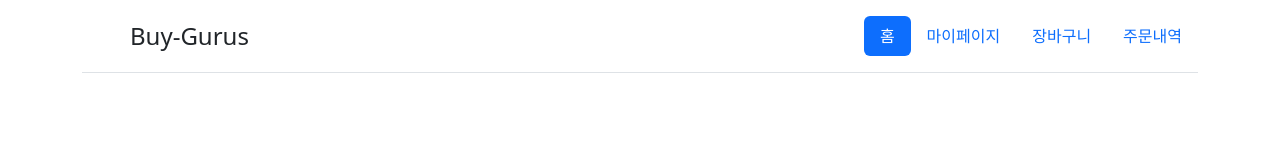
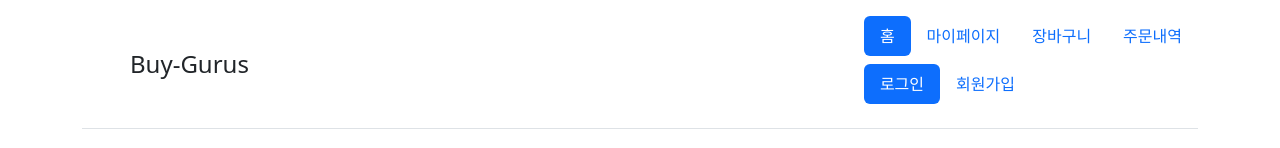
Before and after one commit to homi5435/Elice_4team_buy-gurus-front, a React (Vite) app: page /payment in a window 1280 px wide. Shown: the top 148 px of the page. Built offline with nearby package versions, Linux system fonts and the light colour scheme; no server answers.

Commit message:
Feat: 헤더에 로그인 정보 추가

```diff
--- a/src/components/Header.jsx
+++ b/src/components/Header.jsx
@@ -1,23 +1,72 @@
+import { useState, useEffect } from 'react';
+import { Link } from 'react-router-dom';
+import axios from 'axios';
+
 const Header = () => {
+    const [isLoggedIn, setIsLoggedIn] = useState(false);
+    const [userName, setUserName] = useState('');
+
+    // 로그인 조회
+    useEffect(() => {
+        axios.get('/api/userMe', {
+            withCredentials: true
+        })
+        .then(response => {
+            console.log(response.data);
+            setUserName(response.data.data.nickname);
+            setIsLoggedIn(true);
+        })
+        .catch(error => console.log(error));
+    }, []);
+
+    // 로그아웃 핸들러
+    const handleLogout = () => {
+        axios.post('/api/logout', {}, {
+            withCredentials: true
+        })
+        .then(response => {
+            console.log(response.data);
+            setIsLoggedIn(false);
+            setUserName('');
+        })
+        .catch(error => console.log(error));
+    };
+
     return (
         <div className="container">
             <header className="d-flex flex-wrap justify-content-center py-3 mb-4 border-bottom">
-          <a href="./home" className="d-flex align-items-center mb-3 mb-md-0 me-md-auto text-dark text-decoration-none">
+                <Link to="/home" className="d-flex align-items-center mb-3 mb-md-0 me-md-auto text-dark text-decoration-none">
                     <svg className="bi me-2" width="40" height="32">
-            <use xlinkHref="#bootstrap"/>
+                        <use xlinkHref="#bootstrap" />
                     </svg>
                     <span className="fs-4">Buy-Gurus</span>
-          </a>
+                </Link>
 
-          <ul className="nav nav-pills">
-            <li className="nav-item"><a href="./home" class="nav-link active" aria-current="page">홈</a></li>
-            <li className="nav-item"><a href="./mypage" class="nav-link">마이페이지</a></li>
-            <li className="nav-item"><a href="./OrderItem" class="nav-link">장바구니</a></li>
-            <li className="nav-item"><a href="./order?type=c" class="nav-link">주문내역</a></li>
+                <div className="d-flex flex-column align-items-start">
+                    <ul className="nav nav-pills mb-2">
+                        <li className="nav-item"><Link to="/home" className="nav-link active" aria-current="page">홈</Link></li>
+                        <li className="nav-item"><Link to="/userMe" className="nav-link">마이페이지</Link></li>
+                        <li className="nav-item"><Link to="/OrderItem" className="nav-link">장바구니</Link></li>
+                        <li className="nav-item"><Link to="/order?type=c" className="nav-link">주문내역</Link></li>
                     </ul>
+
+                    {isLoggedIn ? (
+                        <div className="d-flex align-items-center">
+                            <span className="me-3">{userName}</span>
+                            <button className="btn btn-danger" onClick={handleLogout}>로그아웃</button> {/* 로그아웃 버튼 추가 */}
+                        </div>
+                    ) : (
+                        <div className="d-flex">
+                        <ul className="nav nav-pills mb-2">
+                            <li className="nav-item"><Link to="/login" className="nav-link active">로그인</Link></li>
+                            <li className="nav-item"><Link to="/signup" className="nav-link">회원가입</Link></li>
+                        </ul>
+                        </div>
+                    )}
+                </div>
             </header>
         </div>
-    )
-}
+    );
+};
 
-export default Header
+export default Header;
```
Lines whose indentation alone changed are shown as unchanged.
